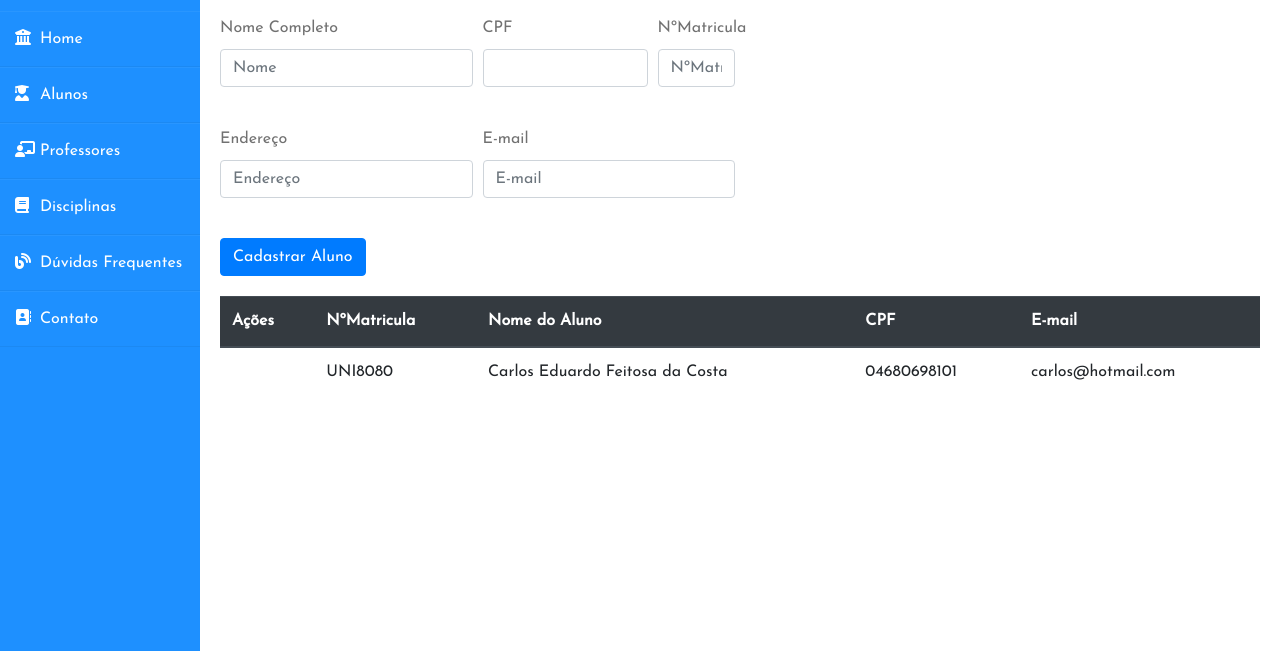
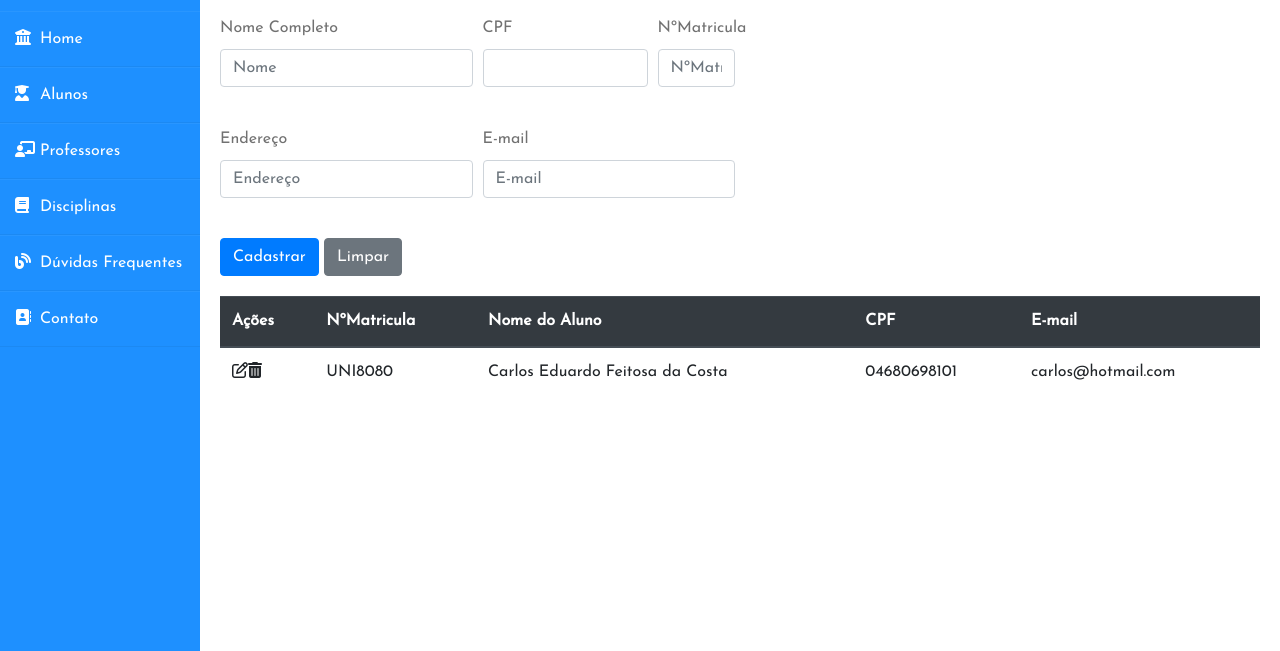
Before and after one commit to carloseduti/aluno-online, a website: page src/cadastroaluno.html in a window 1280 px wide. Shown: the part 87-738 px from the top of the page. Drawn offline with nearby package versions, Linux system fonts and the light colour scheme.

Commit message:
adicionando icones

```diff
--- a/src/cadastroaluno.html
+++ b/src/cadastroaluno.html
@@ -67,7 +67,8 @@
                         </div>
                 </div>
                 <div>
-                    <button type="submit" class="btn btn-primary" ng-click="vm.adicionarAlunos()">Cadastrar Aluno</button>
+                    <button type="submit" class="btn btn-primary" ng-click="vm.adicionarAlunos()">Cadastrar</button>
+                    <button type="button" class="btn btn-secondary" ng-click="">Limpar</button>
                 </div>
                 </form>
 
@@ -84,7 +85,7 @@
                         </thead>
                         <tbody>
                             <tr ng-repeat="aluno in vm.alunos track by $index">
-                                <td>{{}}</td>
+                                <td><i class="far fa-edit" ng-click="vm.editarAluno"> </i><i class="fas fa-trash-alt" ng-click="vm.deletarAluno()"></i></td>
                                 <td>{{aluno.matricula}}</td>
                                 <td>{{aluno.nome}}</td>
                                 <td>{{aluno.cpf}}</td>
```
